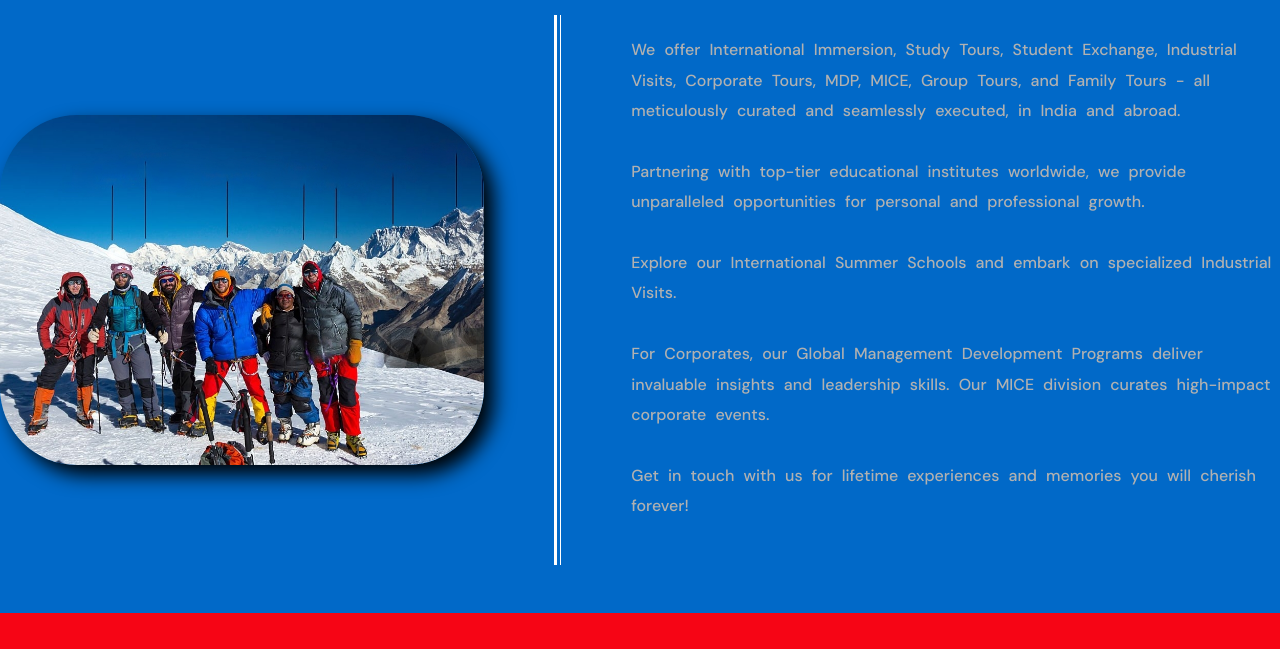
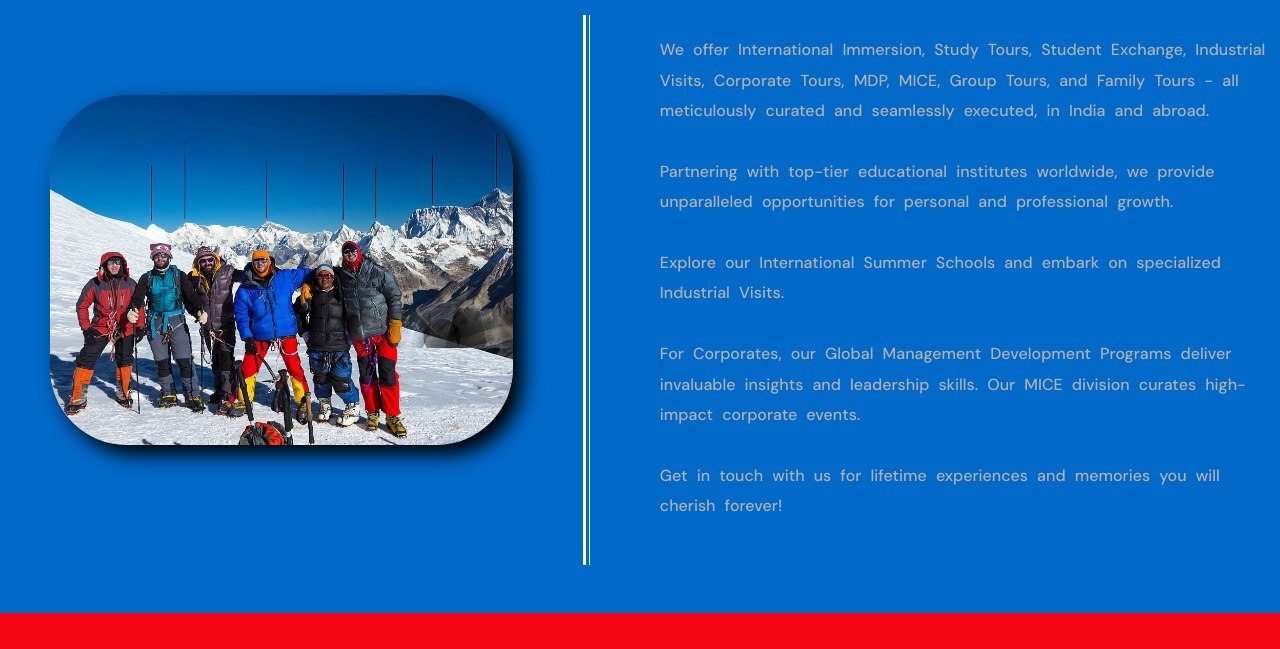
Before and after one commit to faisalshk/Alpha-Global-Sample, a plain HTML site: page index.html in a window 1280 px wide. Shown: the part 3765-4414 px from the top of the page. Drawn offline with Linux system fonts and the light colour scheme; a web font is replaced by a local one.

Commit message:
design changes made

```diff
--- a/style.css
+++ b/style.css
@@ -406,8 +406,8 @@
 }
 
 .welcome-img {
-  margin-top: 100px;
-  /* margin-left: 50px; */
+  margin-top: 60px;
+  margin-left: 50px;
   width: 500px;
   height: 350px;
   position: relative;
```
